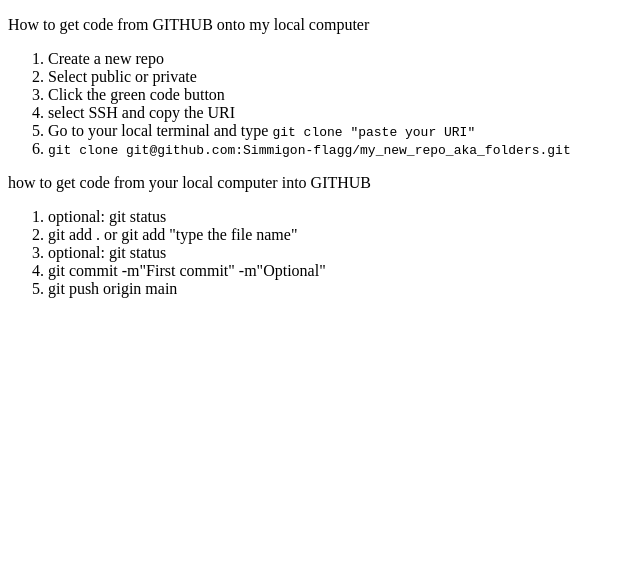
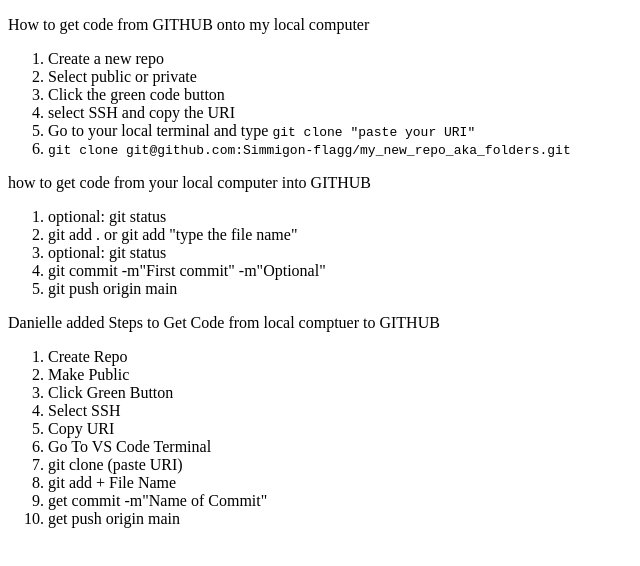
Before and after one commit to Simmigon-flagg/my_new_repo_aka_folders, a plain HTML site: page index.html in a window 1280 px wide. Shown: the whole page, without its empty margins (0-640 px from the left). Drawn offline with Linux system fonts and the light colour scheme.

Commit message:
git@github.com:Simmigon-flagg/my_new_repo_aka_folders.git

```diff
--- a/index.html
+++ b/index.html
@@ -25,5 +25,18 @@
         <li>git commit -m"First commit" -m"Optional"</li>
         <li>git push origin main</li>
     </ol>
+    <p>Danielle added Steps to Get Code from local comptuer to GITHUB</p>
+    <ol>
+        <li>Create Repo</li>
+        <li> Make Public</li>
+        <li>Click Green Button</li>
+        <li>Select SSH</li>
+        <li>Copy URI</li>
+        <li>Go To VS Code Terminal</li>
+        <li>git clone (paste URI)</li>
+        <li>git add + File Name</li>
+        <li>get commit -m"Name of Commit"</li>
+        <li>get push origin main</li>
+    </ol>
 </body>
 </html>
```
